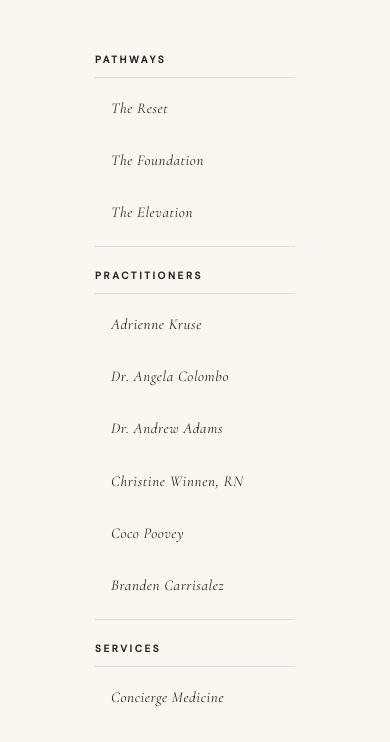
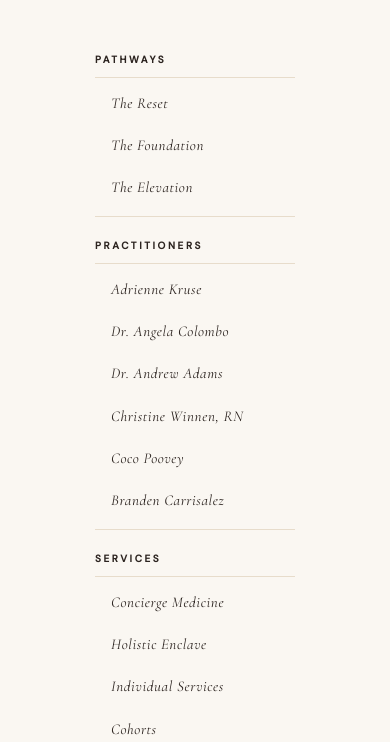
Before and after one commit to adriennejkruse-arch/Compound-Wellness, a website: page index.html in a window 390 px wide. Both pictures are taken after a click on the button 357 px from the left and 36 px from the top of the page. Shown: the part 59-801 px from the top of the page. Drawn offline with nearby package versions, Linux system fonts and the light colour scheme.

Commit message:
Tighten mobile nav sub-item spacing

```diff
--- a/index.html
+++ b/index.html
@@ -585,7 +585,7 @@
     .nav-links.mobile-open .nav-dropdown>a{color:var(--espresso);font-size:10px;font-weight:600;letter-spacing:.26em;padding:20px 0 8px;border-bottom:1px solid var(--line)}
     .nav-links.mobile-open .nav-dropdown>a::before{display:none}
     .nav-links.mobile-open .dropdown-menu{position:static;opacity:1;pointer-events:all;transform:none;box-shadow:none;border:none;padding:4px 0 8px 0;background:transparent;border-bottom:1px solid var(--line)}
-    .nav-links.mobile-open .dropdown-menu a{font-size:15px;letter-spacing:.04em;text-transform:none;padding:13px 16px;color:var(--espresso);border:none;font-family:'Cormorant Garamond',serif;font-style:italic}
+    .nav-links.mobile-open .dropdown-menu a{font-size:15px;letter-spacing:.04em;text-transform:none;padding:8px 16px;color:var(--espresso);border:none;font-family:'Cormorant Garamond',serif;font-style:italic}
     .hamburger{display:flex;flex-direction:column;gap:5px;background:none;border:none;cursor:pointer;padding:6px;z-index:1000;position:relative}
     .hamburger span{display:block;width:22px;height:1.5px;background:var(--espresso);transition:transform .3s,opacity .3s}
     .hamburger.open span:nth-child(1){transform:translateY(6.5px) rotate(45deg)}
```
